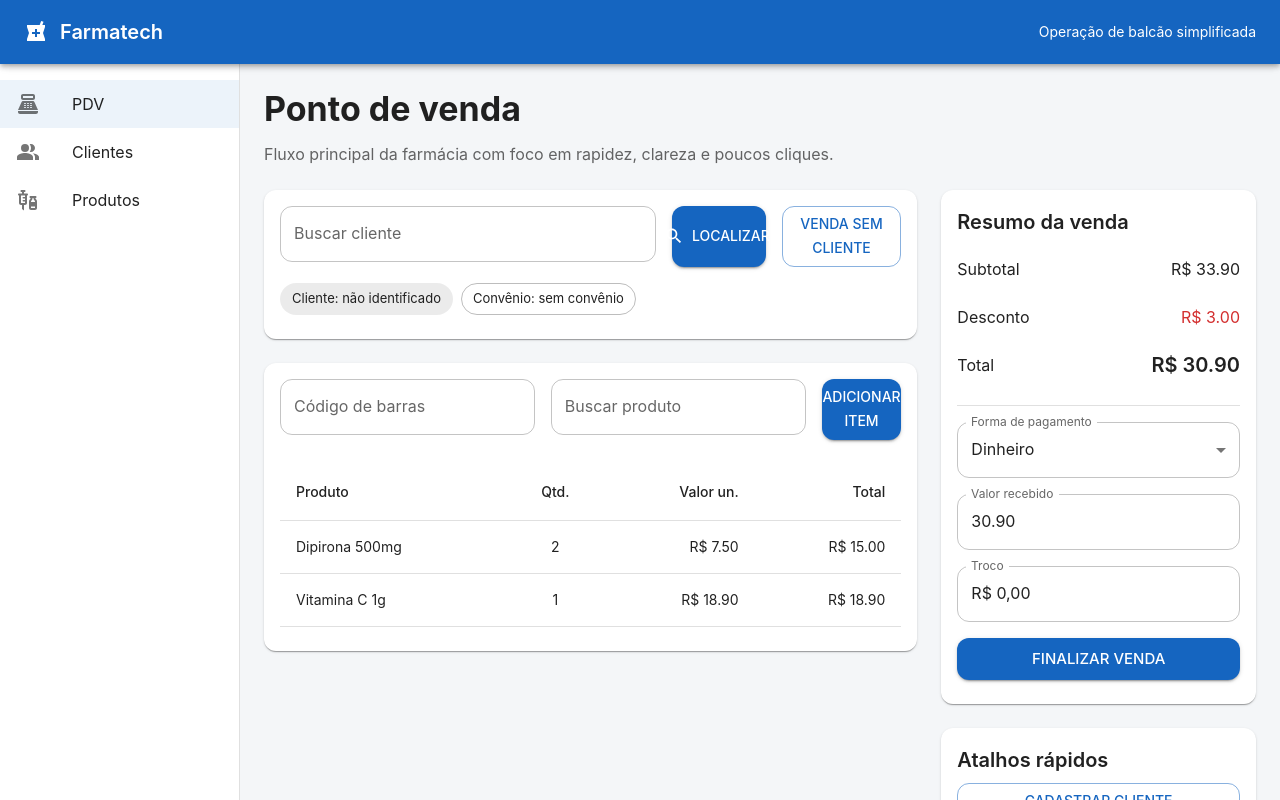
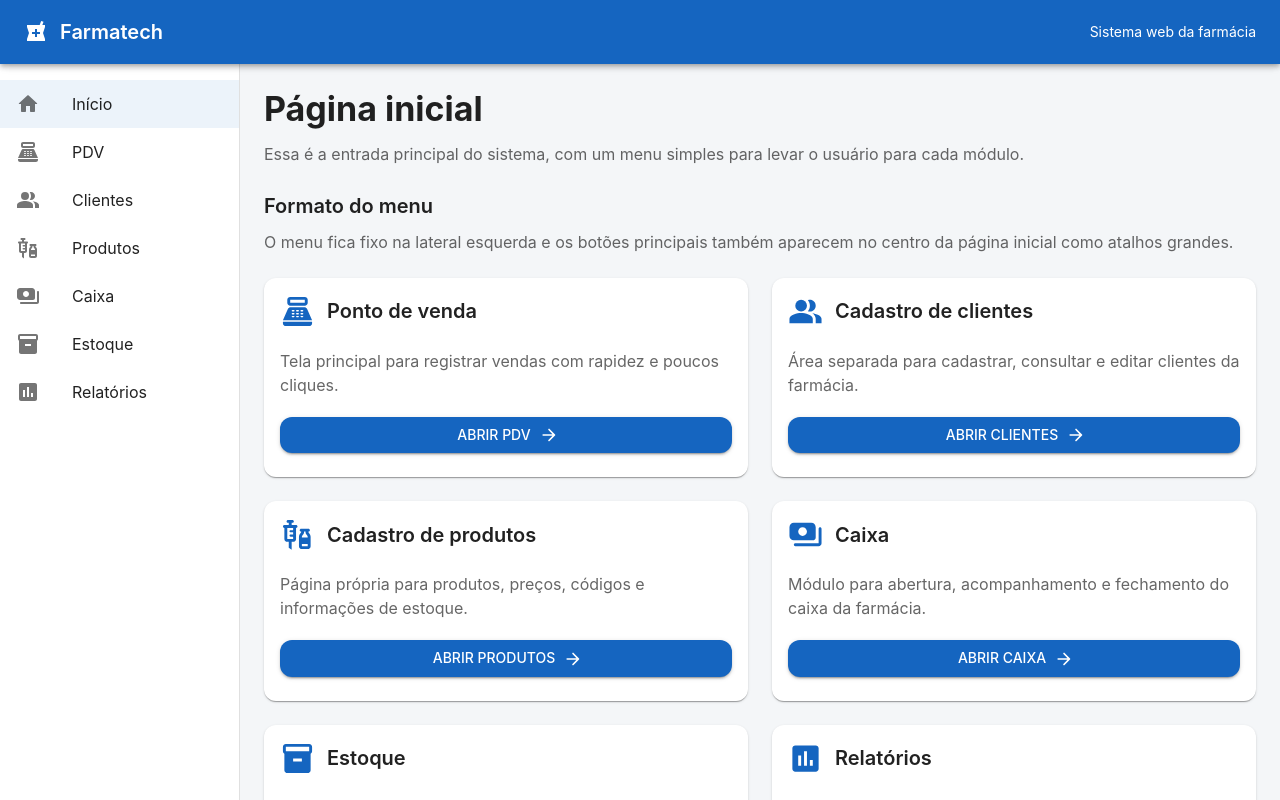
Before and after one commit to cardoso0411/farmatech, a React (Vite) app in the folder frontend/: page / in a window 1280 px wide. Shown: the top 800 px of the page. Built offline with nearby package versions, Linux system fonts and the light colour scheme.

Commit message:
adicionado novas páginas e rotas para o sistema, incluindo Home, Caixa, Estoque e Relatórios; atualizado layout do Dashboard

```diff
--- a/frontend/src/App.tsx
+++ b/frontend/src/App.tsx
@@ -1,16 +1,24 @@
 import { Route, Routes } from 'react-router-dom';
 import { DashboardLayout } from './components/layout/DashboardLayout';
+import { CashRegisterPage } from './pages/CashRegisterPage';
 import { CustomersPage } from './pages/CustomersPage';
+import { HomePage } from './pages/HomePage';
+import { InventoryPage } from './pages/InventoryPage';
 import { PdvPage } from './pages/PdvPage';
 import { ProductsPage } from './pages/ProductsPage';
+import { ReportsPage } from './pages/ReportsPage';
 
 export function App() {
   return (
     <DashboardLayout>
       <Routes>
-        <Route path="/" element={<PdvPage />} />
+        <Route path="/" element={<HomePage />} />
+        <Route path="/pdv" element={<PdvPage />} />
         <Route path="/clientes" element={<CustomersPage />} />
         <Route path="/produtos" element={<ProductsPage />} />
+        <Route path="/caixa" element={<CashRegisterPage />} />
+        <Route path="/estoque" element={<InventoryPage />} />
+        <Route path="/relatorios" element={<ReportsPage />} />
       </Routes>
     </DashboardLayout>
   );
--- /dev/null
+++ b/frontend/src/components/common/ModuleCard.tsx
@@ -0,0 +1,38 @@
+import ArrowForwardRoundedIcon from '@mui/icons-material/ArrowForwardRounded';
+import { Button, Card, CardContent, Stack, Typography } from '@mui/material';
+import { ReactNode } from 'react';
+
+type ModuleCardProps = {
+  title: string;
+  description: string;
+  icon: ReactNode;
+  actionLabel: string;
+  onClick: () => void;
+};
+
+export function ModuleCard({
+  title,
+  description,
+  icon,
+  actionLabel,
+  onClick,
+}: ModuleCardProps) {
+  return (
+    <Card sx={{ height: '100%' }}>
+      <CardContent sx={{ display: 'flex', flexDirection: 'column', gap: 2.5, height: '100%' }}>
+        <Stack direction="row" spacing={1.5} alignItems="center">
+          {icon}
+          <Typography variant="h6">{title}</Typography>
+        </Stack>
+
+        <Typography color="text.secondary" sx={{ flexGrow: 1 }}>
+          {description}
+        </Typography>
+
+        <Button variant="contained" endIcon={<ArrowForwardRoundedIcon />} onClick={onClick}>
+          {actionLabel}
+        </Button>
+      </CardContent>
+    </Card>
+  );
+}
--- a/frontend/src/components/layout/DashboardLayout.tsx
+++ b/frontend/src/components/layout/DashboardLayout.tsx
@@ -1,6 +1,10 @@
 import LocalPharmacyIcon from '@mui/icons-material/LocalPharmacy';
 import PeopleAltIcon from '@mui/icons-material/PeopleAlt';
 import PointOfSaleIcon from '@mui/icons-material/PointOfSale';
+import AssessmentIcon from '@mui/icons-material/Assessment';
+import HomeRoundedIcon from '@mui/icons-material/HomeRounded';
+import Inventory2Icon from '@mui/icons-material/Inventory2';
+import PaymentsRoundedIcon from '@mui/icons-material/PaymentsRounded';
 import VaccinesIcon from '@mui/icons-material/Vaccines';
 import {
   AppBar,
@@ -19,9 +23,13 @@ import { useLocation, useNavigate } from 'react-router-dom';
 const drawerWidth = 240;
 
 const items = [
-  { label: 'PDV', path: '/', icon: <PointOfSaleIcon /> },
+  { label: 'Início', path: '/', icon: <HomeRoundedIcon /> },
+  { label: 'PDV', path: '/pdv', icon: <PointOfSaleIcon /> },
   { label: 'Clientes', path: '/clientes', icon: <PeopleAltIcon /> },
   { label: 'Produtos', path: '/produtos', icon: <VaccinesIcon /> },
+  { label: 'Caixa', path: '/caixa', icon: <PaymentsRoundedIcon /> },
+  { label: 'Estoque', path: '/estoque', icon: <Inventory2Icon /> },
+  { label: 'Relatórios', path: '/relatorios', icon: <AssessmentIcon /> },
 ];
 
 export function DashboardLayout({ children }: PropsWithChildren) {
@@ -36,7 +44,7 @@ export function DashboardLayout({ children }: PropsWithChildren) {
             <LocalPharmacyIcon />
             <Typography variant="h6">Farmatech</Typography>
           </Box>
-          <Typography variant="body2">Operação de balcão simplificada</Typography>
+          <Typography variant="body2">Sistema web da farmácia</Typography>
         </Toolbar>
       </AppBar>
 
--- /dev/null
+++ b/frontend/src/pages/CashRegisterPage.tsx
@@ -0,0 +1,25 @@
+import { Box, Card, CardContent, Stack, Typography } from '@mui/material';
+import { PageHeader } from '../components/common/PageHeader';
+
+export function CashRegisterPage() {
+  return (
+    <Box>
+      <PageHeader
+        title="Caixa"
+        description="Página separada para rotina de caixa. Aqui entram abertura, fechamento e conferência."
+      />
+
+      <Card>
+        <CardContent>
+          <Stack spacing={1.5}>
+            <Typography variant="h6">Estrutura planejada</Typography>
+            <Typography color="text.secondary">
+              Esse módulo vai ficar em um arquivo próprio e será acessado pelo menu lateral e pelos
+              botões da página inicial.
+            </Typography>
+          </Stack>
+        </CardContent>
+      </Card>
+    </Box>
+  );
+}
--- /dev/null
+++ b/frontend/src/pages/HomePage.tsx
@@ -0,0 +1,90 @@
+import AssessmentIcon from '@mui/icons-material/Assessment';
+import Inventory2Icon from '@mui/icons-material/Inventory2';
+import PaymentsRoundedIcon from '@mui/icons-material/PaymentsRounded';
+import PeopleAltIcon from '@mui/icons-material/PeopleAlt';
+import PointOfSaleIcon from '@mui/icons-material/PointOfSale';
+import VaccinesIcon from '@mui/icons-material/Vaccines';
+import { Box, Grid2 as Grid, Stack, Typography } from '@mui/material';
+import { useNavigate } from 'react-router-dom';
+import { ModuleCard } from '../components/common/ModuleCard';
+import { PageHeader } from '../components/common/PageHeader';
+
+const modules = [
+  {
+    title: 'Ponto de venda',
+    description: 'Tela principal para registrar vendas com rapidez e poucos cliques.',
+    path: '/pdv',
+    actionLabel: 'Abrir PDV',
+    icon: <PointOfSaleIcon color="primary" fontSize="large" />,
+  },
+  {
+    title: 'Cadastro de clientes',
+    description: 'Área separada para cadastrar, consultar e editar clientes da farmácia.',
+    path: '/clientes',
+    actionLabel: 'Abrir clientes',
+    icon: <PeopleAltIcon color="primary" fontSize="large" />,
+  },
+  {
+    title: 'Cadastro de produtos',
+    description: 'Página própria para produtos, preços, códigos e informações de estoque.',
+    path: '/produtos',
+    actionLabel: 'Abrir produtos',
+    icon: <VaccinesIcon color="primary" fontSize="large" />,
+  },
+  {
+    title: 'Caixa',
+    description: 'Módulo para abertura, acompanhamento e fechamento do caixa da farmácia.',
+    path: '/caixa',
+    actionLabel: 'Abrir caixa',
+    icon: <PaymentsRoundedIcon color="primary" fontSize="large" />,
+  },
+  {
+    title: 'Estoque',
+    description: 'Consulta e movimentação de estoque com foco em controle e reposição.',
+    path: '/estoque',
+    actionLabel: 'Abrir estoque',
+    icon: <Inventory2Icon color="primary" fontSize="large" />,
+  },
+  {
+    title: 'Relatórios',
+    description: 'Acesso futuro a relatórios de vendas, caixa, estoque e desempenho.',
+    path: '/relatorios',
+    actionLabel: 'Abrir relatórios',
+    icon: <AssessmentIcon color="primary" fontSize="large" />,
+  },
+];
+
+export function HomePage() {
+  const navigate = useNavigate();
+
+  return (
+    <Box>
+      <PageHeader
+        title="Página inicial"
+        description="Essa é a entrada principal do sistema, com um menu simples para levar o usuário para cada módulo."
+      />
+
+      <Stack spacing={1} sx={{ mb: 3 }}>
+        <Typography variant="h6">Formato do menu</Typography>
+        <Typography color="text.secondary">
+          O menu fica fixo na lateral esquerda e os botões principais também aparecem no centro da
+          página inicial como atalhos grandes.
+        </Typography>
+      </Stack>
+
+      <Grid container spacing={3}>
+        {modules.map((module) => (
+          <Grid key={module.path} size={{ xs: 12, md: 6, xl: 4 }}>
+            <ModuleCard
+              title={module.title}
+              description={module.description}
+              icon={module.icon}
+              actionLabel={module.actionLabel}
+              onClick={() => navigate(module.path)}
+            />
+          </Grid>
+        ))}
+      </Grid>
+    </Box>
+  );
+}
--- /dev/null
+++ b/frontend/src/pages/InventoryPage.tsx
@@ -0,0 +1,24 @@
+import { Box, Card, CardContent, Stack, Typography } from '@mui/material';
+import { PageHeader } from '../components/common/PageHeader';
+
+export function InventoryPage() {
+  return (
+    <Box>
+      <PageHeader
+        title="Estoque"
+        description="Página separada para consulta de estoque e movimentações futuras."
+      />
+
+      <Card>
+        <CardContent>
+          <Stack spacing={1.5}>
+            <Typography variant="h6">Estrutura planejada</Typography>
+            <Typography color="text.secondary">
+              Aqui vamos concentrar entradas, saídas, ajustes e alertas de estoque baixo.
+            </Typography>
+          </Stack>
+        </CardContent>
+      </Card>
+    </Box>
+  );
+}
--- /dev/null
+++ b/frontend/src/pages/ReportsPage.tsx
@@ -0,0 +1,24 @@
+import { Box, Card, CardContent, Stack, Typography } from '@mui/material';
+import { PageHeader } from '../components/common/PageHeader';
+
+export function ReportsPage() {
+  return (
+    <Box>
+      <PageHeader
+        title="Relatórios"
+        description="Página separada para relatórios e visão gerencial do sistema."
+      />
+
+      <Card>
+        <CardContent>
+          <Stack spacing={1.5}>
+            <Typography variant="h6">Estrutura planejada</Typography>
+            <Typography color="text.secondary">
+              Esse módulo pode crescer depois sem poluir a operação principal do balcão.
+            </Typography>
+          </Stack>
+        </CardContent>
+      </Card>
+    </Box>
+  );
+}
```
